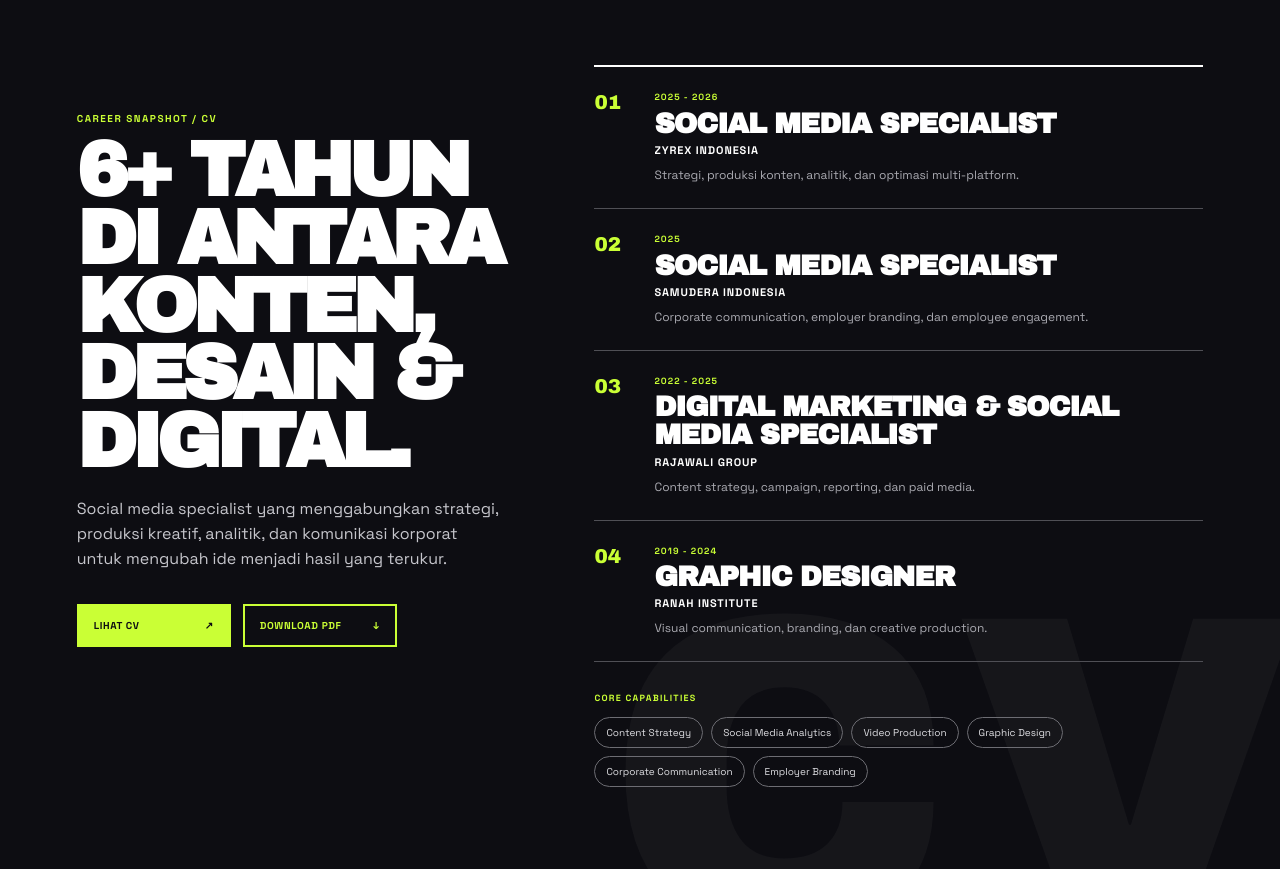
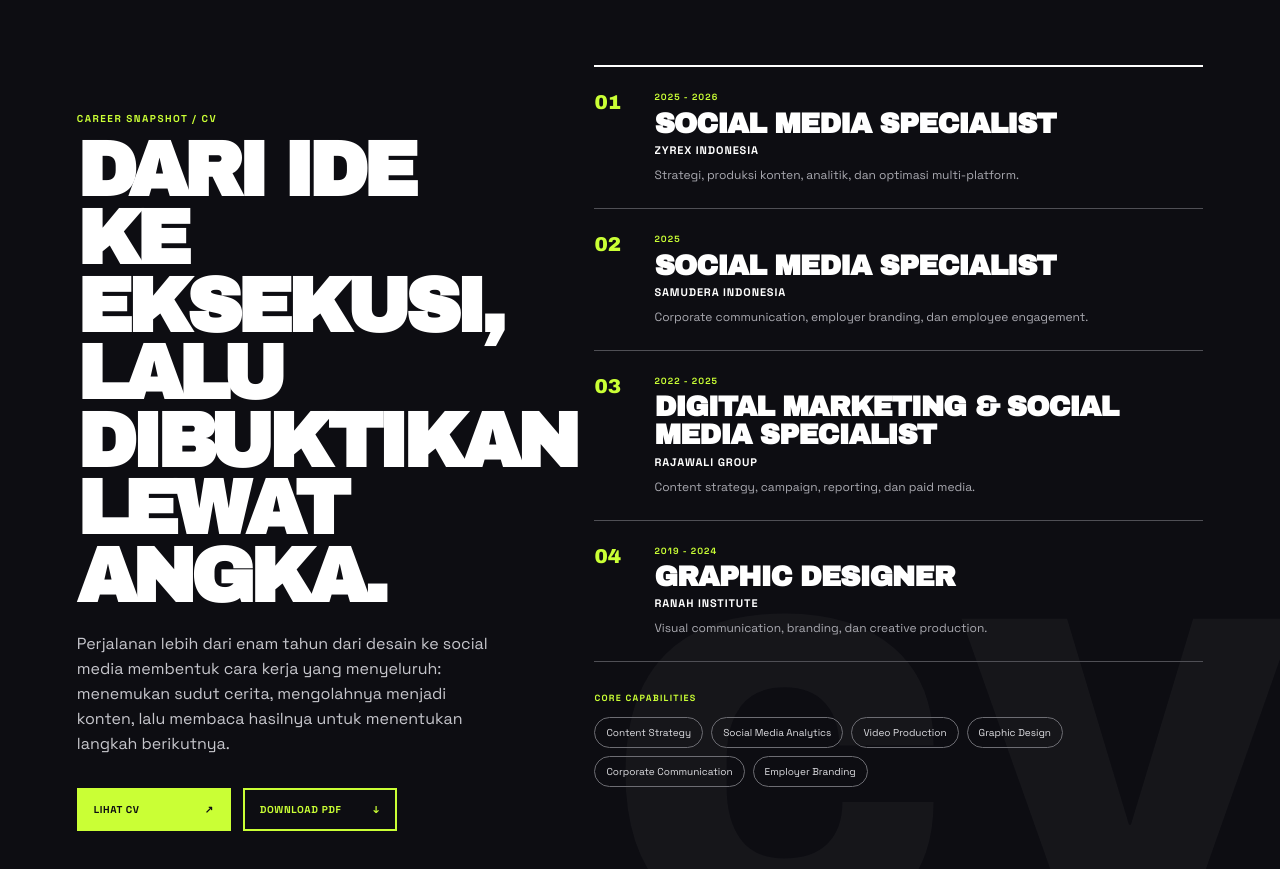
Before and after one commit to satriadarmaputra/new-porto, a Next.js app: page / in a window 1280 px wide. Shown: the part 840-1709 px from the top of the page. Built offline with nearby package versions, Linux system fonts and the light colour scheme.

Commit message:
Refine resume section copy

```diff
--- a/src/components/ResumeSection.tsx
+++ b/src/components/ResumeSection.tsx
@@ -38,10 +38,11 @@ export default function ResumeSection() {
   return <section className="resume-section" id="resume" aria-labelledby="resume-title">
     <div className="resume-intro">
       <p className="eyebrow">Career snapshot / CV</p>
-      <h2 id="resume-title">6+ tahun di antara konten, desain &amp; digital.</h2>
+      <h2 id="resume-title">Dari ide ke eksekusi, lalu dibuktikan lewat angka.</h2>
       <p className="resume-lede">
-        Social media specialist yang menggabungkan strategi, produksi kreatif,
-        analitik, dan komunikasi korporat untuk mengubah ide menjadi hasil yang terukur.
+        Perjalanan lebih dari enam tahun dari desain ke social media membentuk cara kerja
+        yang menyeluruh: menemukan sudut cerita, mengolahnya menjadi konten,
+        lalu membaca hasilnya untuk menentukan langkah berikutnya.
       </p>
       <div className="resume-actions">
         <a className="resume-primary" href="/cv-satria-darma-putra.pdf" target="_blank" rel="noreferrer">Lihat CV <span aria-hidden="true">↗</span></a>
```
